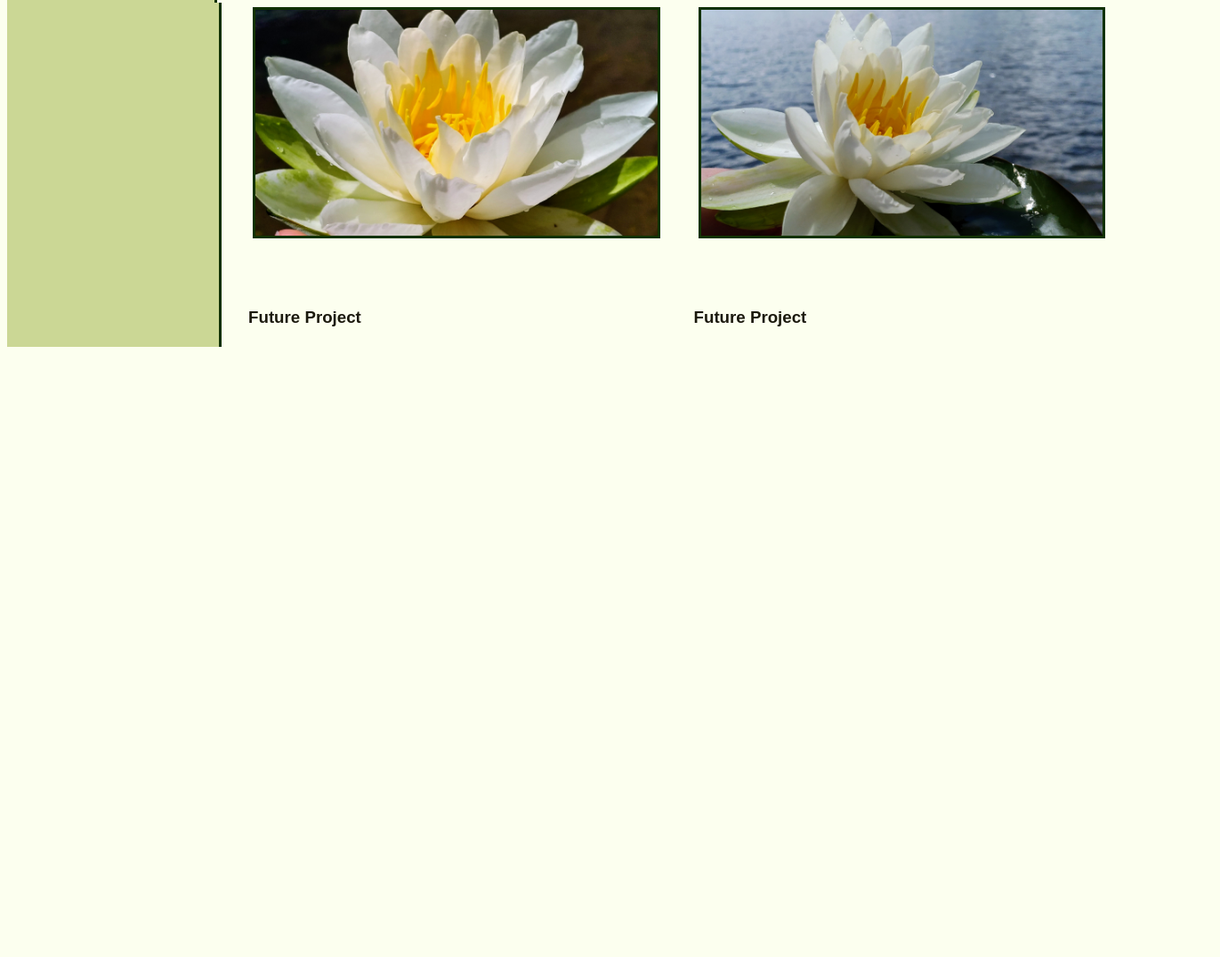
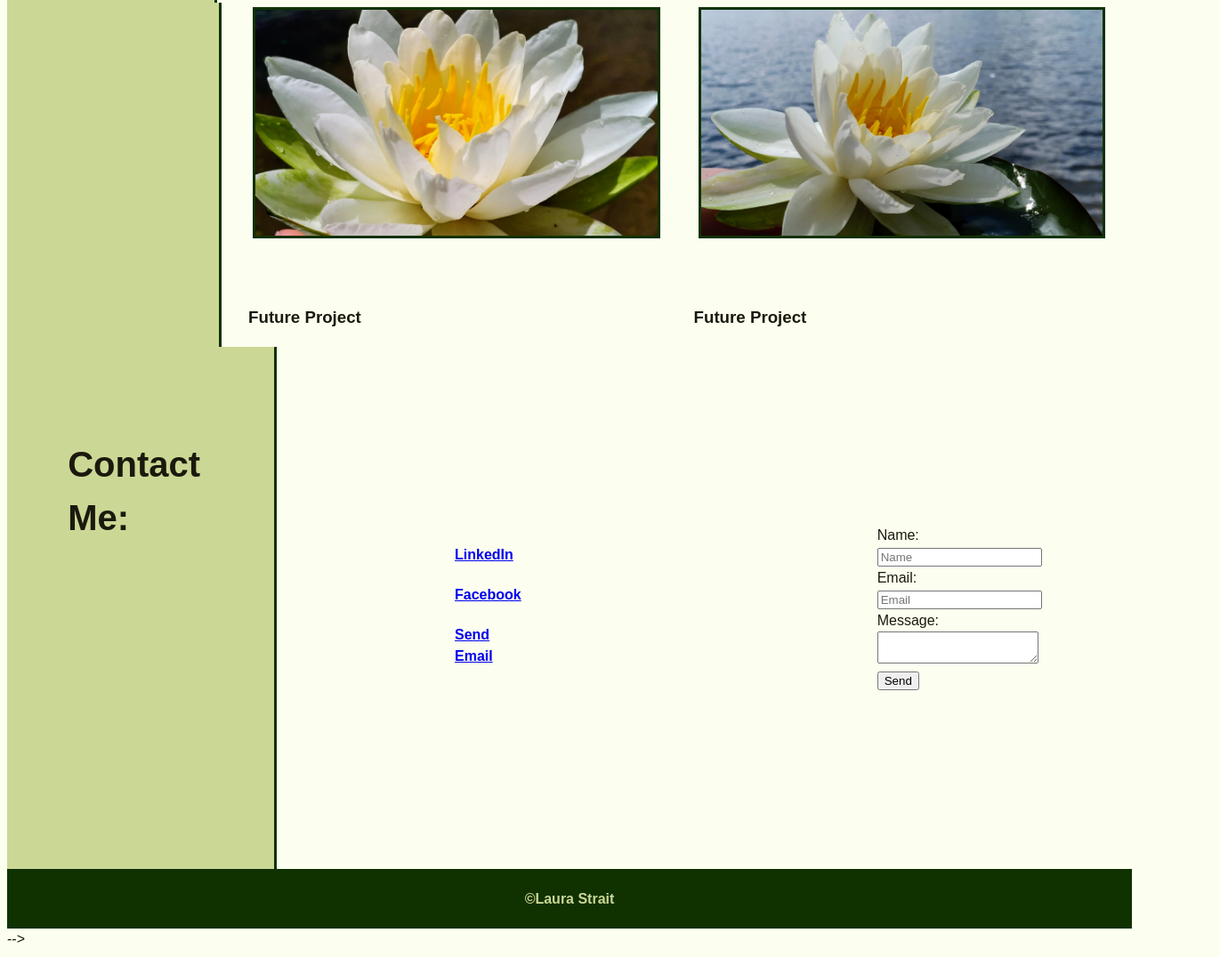
Before and after one commit to strait2thepoint/Strait2thePointPortfolio, a plain HTML site: page index.html in a window 1280 px wide. Shown: the part 1659-2735 px from the top of the page at 89% size, 1371 px wide, since content can reach past the window. Before the commit the page ends 2057 px from the top, so only its background shows below. Drawn offline with Linux system fonts and the light colour scheme.

Commit message:
added contact ares, addressed footer, worked on work area spacing.  Contact feature needs alignment, future project buttons needs moving, nothing flexes.

```diff
--- a/assets/styles.css
+++ b/assets/styles.css
@@ -84,6 +84,13 @@ main {
     flex-grow: 1;
 }
 
+#aboutme{
+}
+#work{
+}
+#contactme{
+}
+
 p{
   padding: 40px;
   text-align: center;
@@ -102,14 +109,6 @@ p{
   border-right: solid var(--bars);
   width: 300px;
 }
-/*
-.mainside{
-  display: var(--F);
-  flex-direction: var(--R);
-  width: var(--w);
-  text-align: center;
-  height: 50vh;
-}*/
 
 .div a img{
   position: relative;
@@ -121,7 +120,6 @@ p{
   }
 
 .div a img:hover{
- /* background-image: url(../assets/Screenshot_20230205_102603.png);*/
   opacity: 0.8;
 }
 
@@ -159,13 +157,20 @@ p{
   opacity: 0.8;
 }
 
+#contact{
+  margin: 200px;
+}
+
+#form{
+color: var(--font);
+margin: 200px;
+}
+
 footer {
   width: 100%;
-  bottom: 0;
-  padding: 20px;
   text-align: center;
   background: var(--bars);
-  margin-top: auto;
+  color: var(--aside)
   }
 
   @media screen and (max-width: 768px) {
--- a/index.html
+++ b/index.html
@@ -12,9 +12,9 @@
       <h1>Laura Strait's Portfolio</h1>
       <nav>
         <ul>
-          <li><a href="#">About Me</a></li>
-          <li><a href="#">Work</a></li>
-          <li><a href="#">Contact Me</a></li>
+          <li><a href="#aboutme">About Me</a></li>
+          <li><a href="#work">Work</a></li>
+          <li><a href="#contactme">Contact Me</a></li>
         </ul>
       </nav>
     </header>
@@ -30,7 +30,7 @@
         <!-- About me section -->
   <div class="twocolumn">
     <div class="aside">
-        <h2>About Me:</h2>
+        <a id="aboutme"></a><h2>About Me:</h2>
     </div>
     <div>
             <p>&emsp; Throughout my life I have had many opportunities for unique learning.  It has been my privilege to walk beside many women escaping intimate partner violence.  I have owned my own business designing and making products for those with medical disabilities. I have had my own struggles with chronic illness, which has made me more aware of those with invisible disabilities.  Thanks to my children, I have learned about autism, ADHD and the struggles that LGBTQ teenagers face in their families and lives.  I spend part of every day advocating for marginalized people groups, those caught in abusive situations and teaching people about various forms of oppression that they face.  Through this process, I have learned to embrace and love every part of me, knowing that my faults lead to more learning opportunities and my strengths can be used to benefit others.  I have always had a love of puzzles and problem solving.  The life I have lived has given me creative ways of approaching problems and artistic, yet practical solutions.  As I learn to code, my artistic expression can only grow with the tools I discover along the way. </p>
@@ -40,8 +40,9 @@
 <!--Work section-->
 <div class="twocolumn">
     <div class="aside">
-          <h2>Work:</h2>
+      <a id="work"></a><h2>Work:</h2>
     </div>
+
         <section class="div a img">
 
         <a target="_blank" href="https://strait2thepoint.github.io/Horiseon-Website/"><img src="./assets/lilybuttonmain.jpg" alt="Horiseon-Website."/></a>
@@ -98,17 +99,36 @@
         </section>
       </div>
 </div>
-<!--
+
+
 <div class="twocolumn">
-  <div class="aside">
-      <h2>Contact Me:</h2>
-  </div>
-    <div class=>
-      <p>insert contact stuff here</p>
-    </div>
+      <div class="aside">
+<a id="contactme"></a><h2>Contact Me:</h2>
+      </div>
+
+      <div id="contact">
+<h4><a href="www.linkedin.com/in/strait2thepoint" target=_blank>LinkedIn</a></h4>
+<h4><a href="www.facebook.com/strait2thepoint" target=_blank>Facebook</a></h4>
+<h4><a href= "mailto: sewstrait@gmail.com">Send Email</a></h4>
+      </div>
+
+      <div id="form">
+<form>
+  <label for="name">Name: </label>
+  <input placeholder="Name" id="name" type="text"/><br>
+  <label for="email">Email: </label>
+  <input placeholder="Email" id="email" type="email"/><br>
+  <label for="message">Message: </label><br>
+  <textarea></textarea><br>
+  <input type="button" value="Send"><br>
+</form>
+      </div>
+
 </div>
+
+
 <footer>
-  <p>text</p>
+  <h4>&copy;Laura Strait</h4>
 </footer>-->
 
 
```
